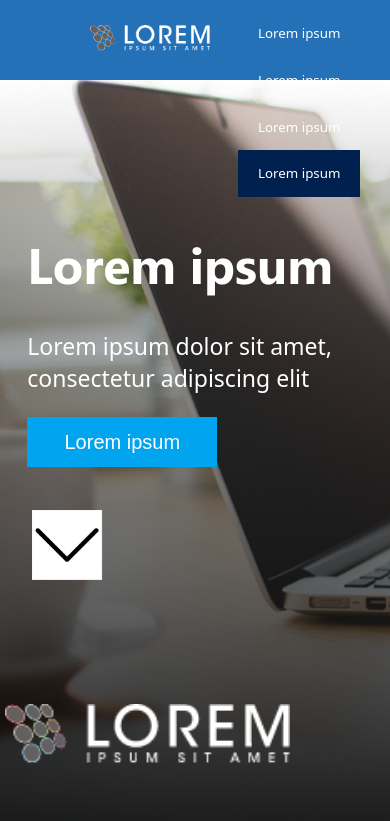
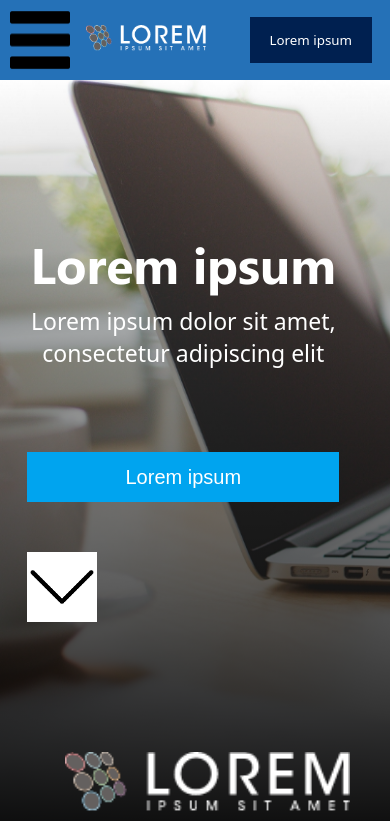
Before and after one commit to NMarlon/Lorem-Ipsum-Site-Marlon, a plain HTML site: page index.html in a window 390 px wide. Shown: the top 821 px of the page. Drawn offline with nearby package versions, Linux system fonts and the light colour scheme; a web font is replaced by a local one.

Commit message:
2/7 Responsivo pronto
Geral 3/7 Pronto

```diff
--- a/css.css
+++ b/css.css
@@ -69,8 +69,8 @@ p{font-family: "segoeui";}
     src: url(ttf/segoeui.ttf);
 }
 .entrada{
-	position: absolute;
-    display: flow-root;
+	position: relative;
+    display:inline-block;
     height: 100%;
     width: 100%;
     left: 0;
@@ -92,20 +92,21 @@ p{font-family: "segoeui";}
     color: white;
     margin-left: 7%;
     margin-top: 150px;
-    position: absolute;
+    position: relative;
 }
 .SubTitulo{
 	font-family: "segoeui";
 	font-size: 23px;
     color: white;
-    margin-top: 250px;
+    position: relative;
+    margin-top: -42px;
 }
 .LoremLogoEntrada{
     height: 60px;
-    bottom: 160px;
-    right: 100px;
-    position: absolute;
-
+    right: 40px;
+    bottom: -320px;
+    position: relative;
+    float: right;
 }
 .itensEntrada{
 
@@ -133,7 +134,7 @@ p{font-family: "segoeui";}
     width: 70px;
     height: 70px;
     display: block;
-    margin-top:10px;
+    margin-top:50px;
 }
 
 #section04 {
@@ -151,8 +152,8 @@ p{font-family: "segoeui";}
 
 }
 .CaixaDeTexto{
-    position: absolute;
-    top: 800px;
+    position: relative;
+    top: 120px;
     margin: auto 70px;
 }
 
@@ -163,11 +164,8 @@ p{font-family: "segoeui";}
   opacity: 1;
   -webkit-transition: all .5s ease-in 3s;
   transition: all .5s ease-in 3s;
-
-  position: absolute;
-  top: 420px;
   margin-left: 7%;
-  display: block;
+  display: contents;
   -webkit-animation: bounce 2s infinite 2s;
   animation: bounce 2s infinite 2s;
   -webkit-transition: all .2s ease-in;
@@ -236,3 +234,69 @@ p{font-family: "segoeui";}
     display: flex;
     padding: 23px;
 }
+
+.MenuPopUpResponsivo{
+    background-image: url(img/menu.png);
+    left: 0px;
+    background-size: cover;
+    -webkit-background-size: cover;
+    -o-background-size: cover;
+    -moz-background-size: cover;
+    /* height: 100%; */
+    width: 60px;
+    display:none;
+
+}
+
+@media only screen and (max-width:860px) {
+    .hide{
+        display: none;
+    }
+    .MenuPopUpResponsivo{
+        display: initial;
+    }
+    .itensEntrada{
+        text-align: center;
+        width: 80%;
+    }
+    .LoremLogoEntrada{
+        bottom: -360px;
+    }
+    .posLogo {
+    margin: auto;
+}
+}
+
+@media only screen and (max-width: 340px) {
+ .itensEntrada{
+    margin-top: 45px;
+}
+.posLogo{
+    margin-left: 10px;
+}
+.LoremLogoMenu{
+display: none;
+}
+.LoremLogoEntrada{
+    height: auto;
+    margin: 7%;
+    width: 85%;
+    right: initial;
+    bottom: -360px;
+    position: relative;
+    float: initial;
+}
+
+.setaAvancar{
+    position: relative;
+    display: block;
+    width: 70px;
+    height: 70px;
+    margin: auto;
+    top: 70px;
+}
+.lastButton{
+    margin:auto;
+    margin-right: 5px;
+}
+}
--- a/index.html
+++ b/index.html
@@ -52,13 +52,14 @@
 	</div>
 
 	<div id='menu' class="itensMenu">
+		<div class="MenuPopUpResponsivo"></div>
 		<div class="posLogo">
 			<img src="img/Grupo 105.png" alt="LOREM ISPUM SIT AMET" class="LoremLogoMenu itensMenu">
 		</div>
 		<div class="posButtonsMenu">
-			<button class="buttonsMenu"><p class="textFontPrinc">Lorem ipsum</p></button>
-			<button class="buttonsMenu"><p class="textFontPrinc">Lorem ipsum</p></button>
-			<button class="buttonsMenu"><p class="textFontPrinc ">Lorem ipsum</p></button>
+			<button class="buttonsMenu hide"><p class="textFontPrinc">Lorem ipsum</p></button>
+			<button class="buttonsMenu hide"><p class="textFontPrinc">Lorem ipsum</p></button>
+			<button class="buttonsMenu hide"><p class="textFontPrinc ">Lorem ipsum</p></button>
 			<button class="lastButton buttonsMenu">
 			<p class="textFontPrinc">Lorem ipsum</p></button>
 		</div>
```
Lines whose indentation alone changed are shown as unchanged.
